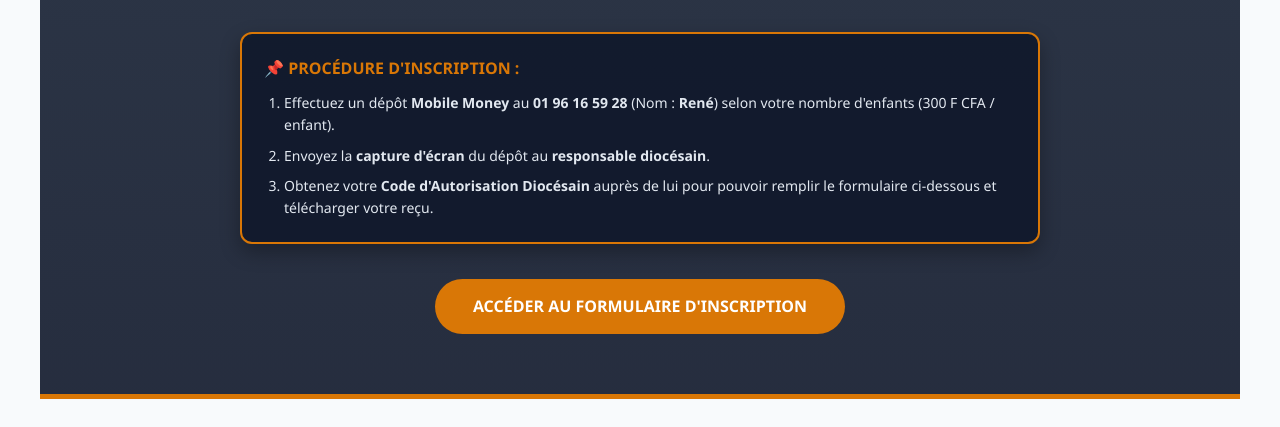
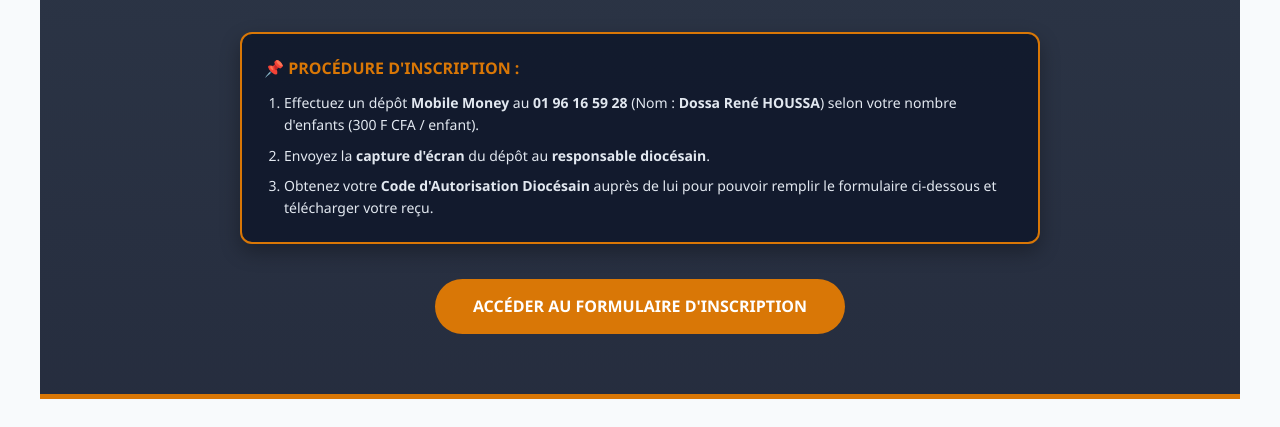
Before and after one commit to Angel-else/campservant2026, a plain HTML site: page index.html in a window 1280 px wide. Shown: the part 373-800 px from the top of the page. Drawn offline with nearby package versions, Linux system fonts and the light colour scheme.

Commit message:
Update index.html

```diff
--- a/index.html
+++ b/index.html
@@ -108,7 +108,7 @@
                 📌 Procédure d'inscription :
             </h3>
             <ol style="padding-left: 20px; color: #e2e8f0; font-size: 14px; display: flex; flex-direction: column; gap: 8px;">
-                <li>Effectuez un dépôt <strong>Mobile Money</strong> au <strong>01 96 16 59 28</strong> (Nom : <strong>René</strong>) selon votre nombre d'enfants (300 F CFA / enfant).</li>
+                <li>Effectuez un dépôt <strong>Mobile Money</strong> au <strong>01 96 16 59 28</strong> (Nom : <strong>Dossa René HOUSSA</strong>) selon votre nombre d'enfants (300 F CFA / enfant).</li>
                 <li>Envoyez la <strong>capture d'écran</strong> du dépôt au <strong>responsable diocésain</strong>.</li>
                 <li>Obtenez votre <strong>Code d'Autorisation Diocésain</strong> auprès de lui pour pouvoir remplir le formulaire ci-dessous et télécharger votre reçu.</li>
             </ol>
```
